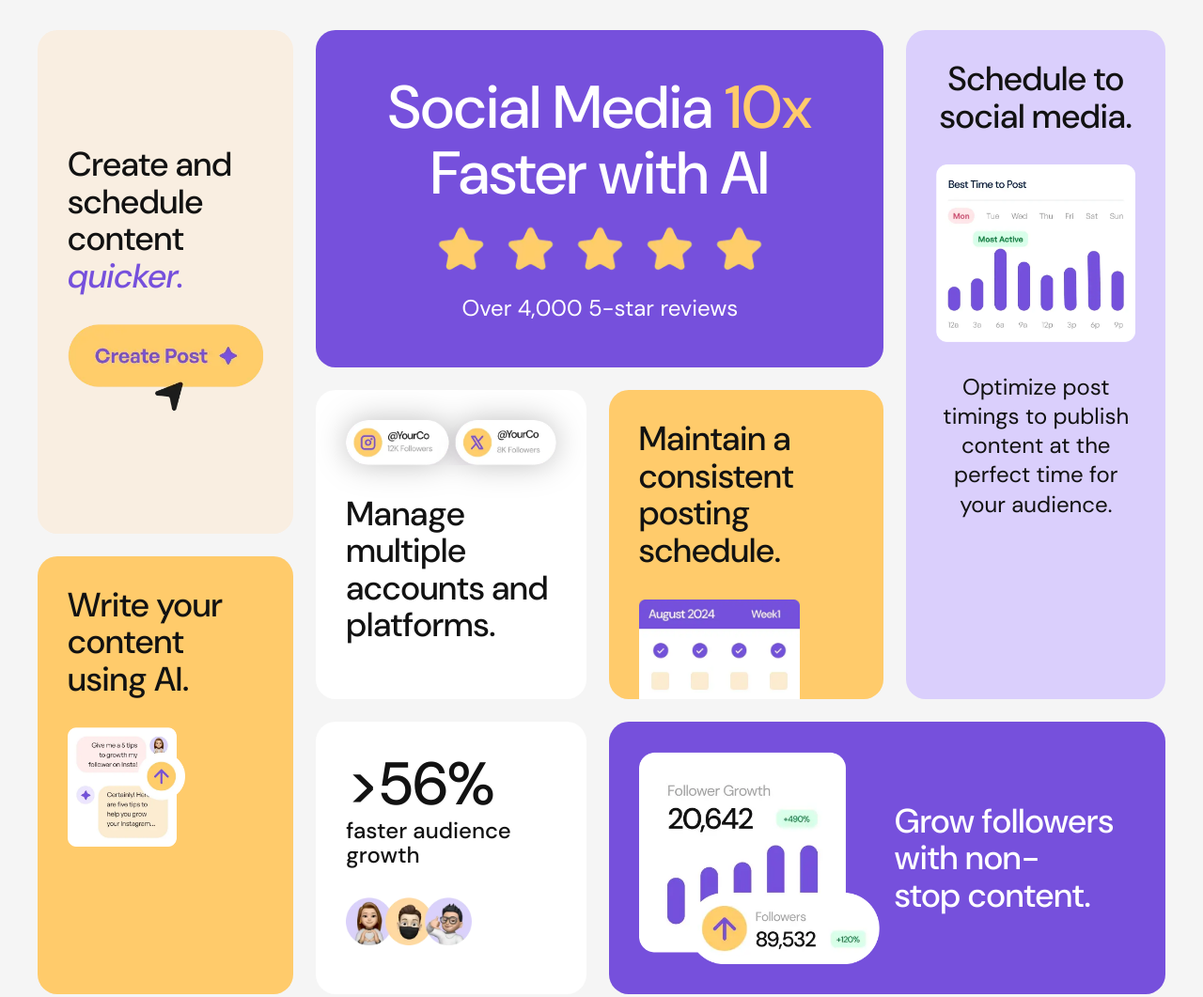
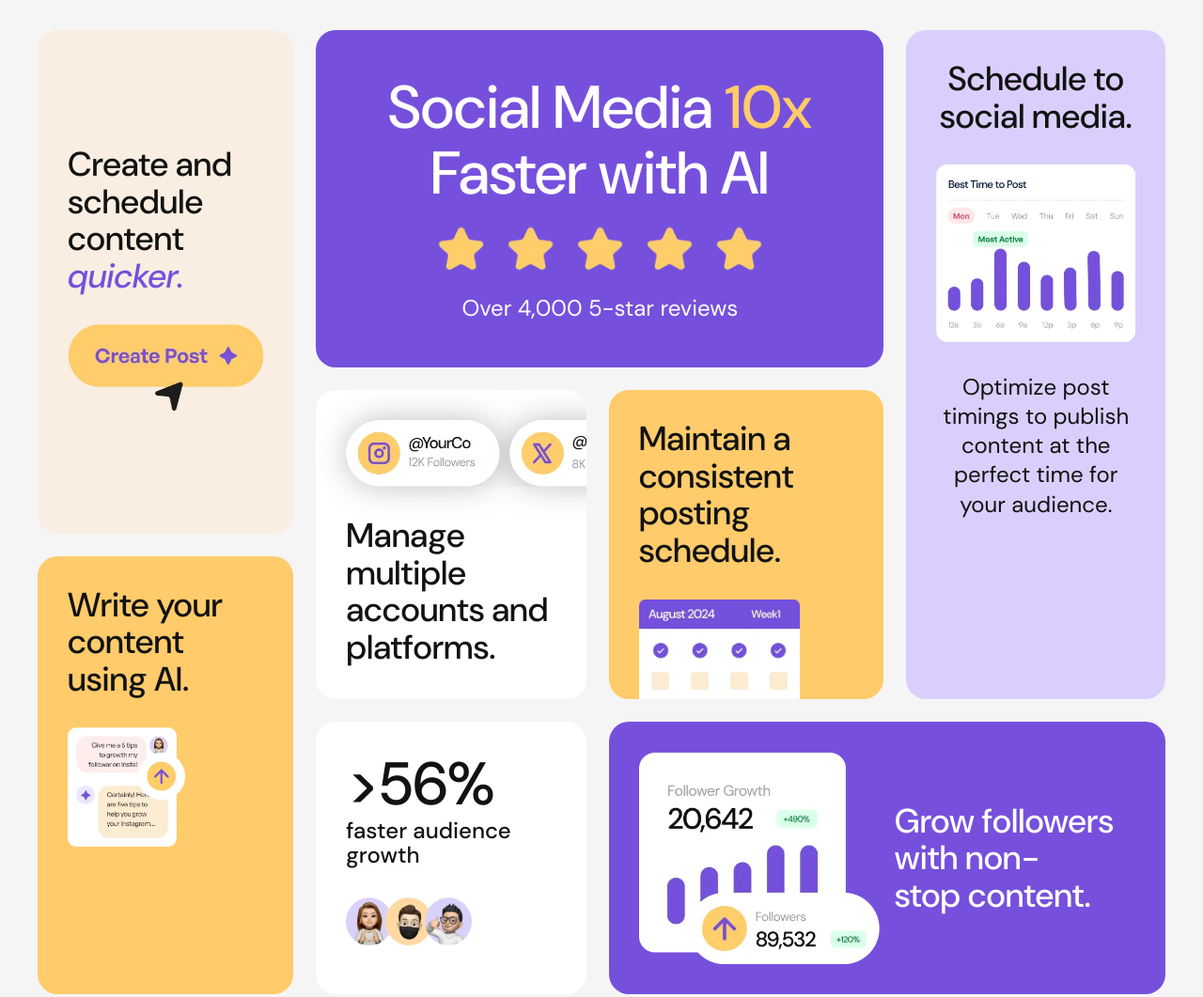
Before and after one commit to Annie-Huang/bento-grid-frontend-mentor-challenge-tutorial, a website built with Vite: page index.html in a window 1280 px wide. Shown: the whole page at 94% size. Built offline with nearby package versions, Linux system fonts and the light colour scheme.

Commit message:
Make the image overflow in card 2nd.

```diff
--- a/style.css
+++ b/style.css
@@ -169,6 +169,10 @@
       /* this only fix the left and right side of the <img>, not between the two pills */
       border-radius: 100vw;
     }
+
+    @media (width > 960px) {
+      --bento-card-image-width: 150%;
+    }
   }
 
   .bento-grid > :nth-child(3) {
```
